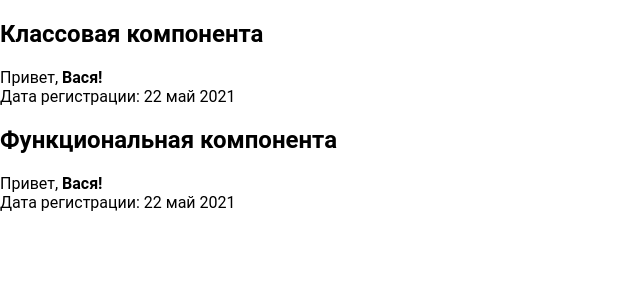
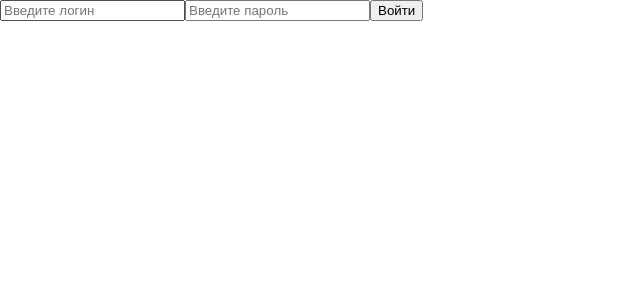
Before and after one commit to Reppin1/Archakov-mentoring, a React (Create React App) app: page / in a window 1280 px wide. Shown: the top 300 px of the page, without its empty margins (0-640 px from the left). Built offline with nearby package versions, Linux system fonts and the light colour scheme.

Commit message:
Сделал урок №2

```diff
--- a/src/index.js
+++ b/src/index.js
@@ -1,12 +1,11 @@
 import React from 'react';
 import ReactDOM from 'react-dom';
 import './index.css';
-import { ProfileClass, ProfileFunc } from './tutorial-1/App';
+import { Form } from "./tutorial-1/Form";
 
 ReactDOM.render(
   <React.StrictMode>
-    <ProfileClass name='Вася' registredAt={ new Date(2021, 5, 22) } />
-    <ProfileFunc name='Вася' registredAt={ new Date(2021, 5, 22) } />
+    <Form />
   </React.StrictMode>,
   document.getElementById('root')
 );
--- /dev/null
+++ b/src/tutorial-1/Form.jsx
@@ -0,0 +1,37 @@
+const Form = () => {
+
+  let login = ''
+  let password = ''
+
+  const changeValue = (event) => {
+    if(event.target.name === 'login') {
+      login = event.target.value
+    }
+    else {
+      password = event.target.value
+    }
+  }
+
+  const handleSubmit = (event) => {
+    event.preventDefault()
+    if(login.trim() && password.trim()) {
+      console.log(`Логин: ${login} Пароль: ${password}`)
+      event.target.reset()
+    }
+    else {
+      alert('заполните поля')
+    }
+  }
+
+  return (
+    <div>
+      <form onSubmit={handleSubmit}>
+        <input name="login" type="text" onChange={ changeValue } placeholder="Введите логин" />
+        <input name="password" type="password" onChange={ changeValue } placeholder="Введите пароль" />
+        <button type="submit">Войти</button>
+      </form>
+    </div>
+  );
+};
+
+export { Form };
```
